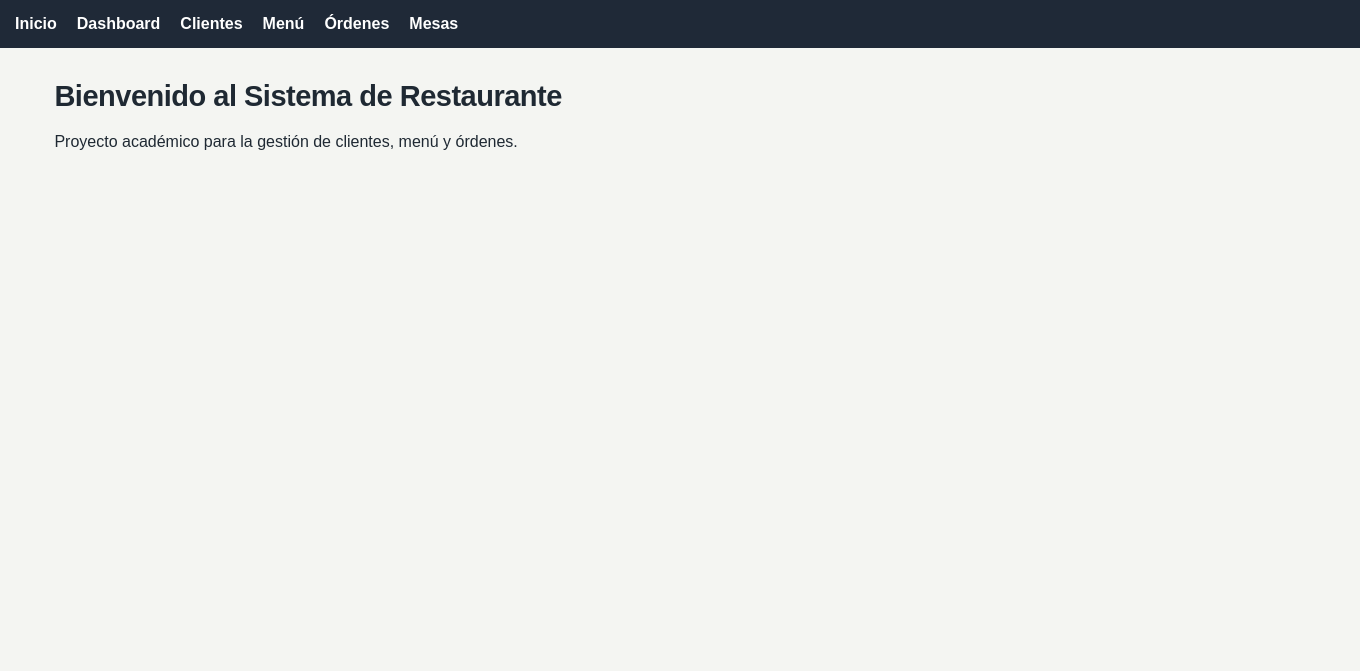
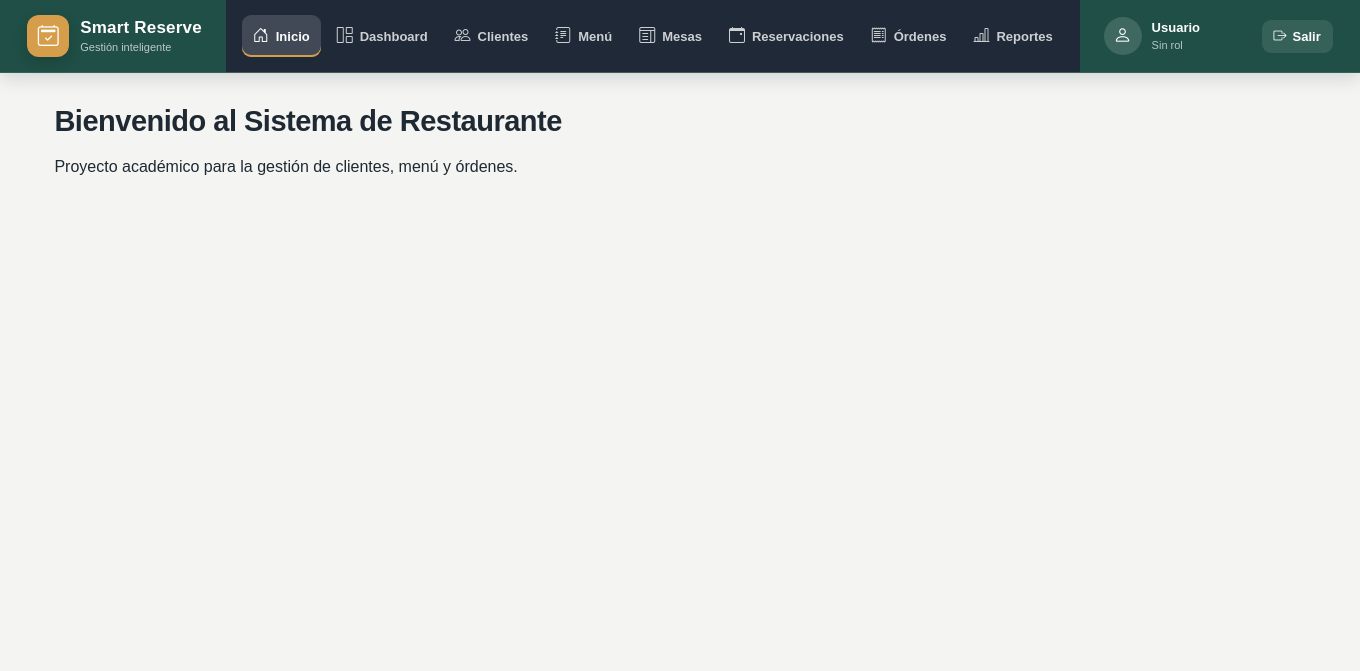
Before and after one commit to aitanaaml24/Smart-Reserve-AI, a PHP site: page /index.php in a window 1360 px wide. Shown: the top 671 px of the page. Run offline with PHP 8.4, Linux system fonts and the light colour scheme.

Commit message:
Update header.php

```diff
--- a/header.php
+++ b/header.php
@@ -1,23 +1,282 @@
+<?php
+
+if (session_status() === PHP_SESSION_NONE) {
+    session_start();
+}
+
+$paginaActual = basename($_SERVER["PHP_SELF"]);
+
+function enlaceActivo(
+    string $archivo,
+    string $paginaActual
+): string {
+    return $archivo === $paginaActual
+        ? "activo"
+        : "";
+}
+
+?>
+
 <!DOCTYPE html>
 <html lang="es">
 
 <head>
-<meta charset="UTF-8">
-<title>Sistema Restaurante</title>
-<link rel="stylesheet" href="css/estilos.css">
+
+    <meta charset="UTF-8">
+
+    <meta
+        name="viewport"
+        content="width=device-width, initial-scale=1.0"
+    >
+
+    <title>Smart Reserve AI</title>
+
+    <link
+        rel="stylesheet"
+        href="https://cdn.jsdelivr.net/npm/bootstrap-icons@1.13.1/font/bootstrap-icons.min.css"
+    >
+
+    <link
+        rel="stylesheet"
+        href="css/estilos.css"
+    >
+
 </head>
 
 <body>
 
-<nav>
-<ul>
-<li><a href="index.php">Inicio</a></li>
-<li><a href="dashboard.php">Dashboard</a></li>
-<li><a href="clientes.php">Clientes</a></li>
-<li><a href="menu.php">Menú</a></li>
-<li><a href="ordenes.php">Órdenes</a></li>
-<li><a href="mesas.php">Mesas</a></li>
-</ul>
-</nav>
+<header class="barra-superior">
 
-<div class="container">
+    <div class="barra-contenido">
+
+        <a
+            href="dashboard.php"
+            class="logo-sistema"
+        >
+
+            <span class="logo-icono">
+                <i class="bi bi-calendar2-check"></i>
+            </span>
+
+            <span class="logo-texto">
+
+                <strong>Smart Reserve</strong>
+
+                <small>Gestión inteligente</small>
+
+            </span>
+
+        </a>
+
+        <button
+            type="button"
+            class="boton-menu-movil"
+            id="boton-menu-movil"
+            aria-label="Abrir menú de navegación"
+            aria-expanded="false"
+        >
+            <i class="bi bi-list"></i>
+        </button>
+
+        <nav
+            class="navegacion-principal"
+            id="navegacion-principal"
+        >
+
+            <ul>
+
+                <li>
+
+                    <a
+                        href="index.php"
+                        class="<?= enlaceActivo(
+                            "index.php",
+                            $paginaActual
+                        ) ?>"
+                    >
+
+                        <i class="bi bi-house-door"></i>
+
+                        <span>Inicio</span>
+
+                    </a>
+
+                </li>
+
+                <li>
+
+                    <a
+                        href="dashboard.php"
+                        class="<?= enlaceActivo(
+                            "dashboard.php",
+                            $paginaActual
+                        ) ?>"
+                    >
+
+                        <i class="bi bi-grid-1x2"></i>
+
+                        <span>Dashboard</span>
+
+                    </a>
+
+                </li>
+
+                <li>
+
+                    <a
+                        href="clientes.php"
+                        class="<?= enlaceActivo(
+                            "clientes.php",
+                            $paginaActual
+                        ) ?>"
+                    >
+
+                        <i class="bi bi-people"></i>
+
+                        <span>Clientes</span>
+
+                    </a>
+
+                </li>
+
+                <li>
+
+                    <a
+                        href="menu.php"
+                        class="<?= enlaceActivo(
+                            "menu.php",
+                            $paginaActual
+                        ) ?>"
+                    >
+
+                        <i class="bi bi-journal-text"></i>
+
+                        <span>Menú</span>
+
+                    </a>
+
+                </li>
+
+                <li>
+
+                    <a
+                        href="mesas.php"
+                        class="<?= enlaceActivo(
+                            "mesas.php",
+                            $paginaActual
+                        ) ?>"
+                    >
+
+                        <i class="bi bi-layout-text-window"></i>
+
+                        <span>Mesas</span>
+
+                    </a>
+
+                </li>
+
+                <li>
+
+                    <a
+                        href="reservaciones.php"
+                        class="<?= enlaceActivo(
+                            "reservaciones.php",
+                            $paginaActual
+                        ) ?>"
+                    >
+
+                        <i class="bi bi-calendar-event"></i>
+
+                        <span>Reservaciones</span>
+
+                    </a>
+
+                </li>
+
+                <li>
+
+                    <a
+                        href="ordenes.php"
+                        class="<?= enlaceActivo(
+                            "ordenes.php",
+                            $paginaActual
+                        ) ?>"
+                    >
+
+                        <i class="bi bi-receipt"></i>
+
+                        <span>Órdenes</span>
+
+                    </a>
+
+                </li>
+
+                <li>
+
+                    <a
+                        href="reportes.php"
+                        class="<?= enlaceActivo(
+                            "reportes.php",
+                            $paginaActual
+                        ) ?>"
+                    >
+
+                        <i class="bi bi-bar-chart-line"></i>
+
+                        <span>Reportes</span>
+
+                    </a>
+
+                </li>
+
+            </ul>
+
+        </nav>
+
+        <div class="perfil-usuario">
+
+            <div class="avatar-usuario">
+
+                <i class="bi bi-person"></i>
+
+            </div>
+
+            <div class="datos-usuario">
+
+                <strong>
+                    <?= htmlspecialchars(
+                        $_SESSION["nombre_usuario"]
+                        ?? "Usuario"
+                    ) ?>
+                </strong>
+
+                <small>
+                    <?= htmlspecialchars(
+                        $_SESSION["rol_usuario"]
+                        ?? "Sin rol"
+                    ) ?>
+                </small>
+
+            </div>
+
+            <a
+                href="logout.php"
+                class="boton-salir"
+                title="Cerrar sesión"
+            >
+
+                <i class="bi bi-box-arrow-right"></i>
+
+                <span>Salir</span>
+
+            </a>
+
+        </div>
+
+    </div>
+
+</header>
+
+<main class="contenido-principal">
+
+    <div class="container">
```
